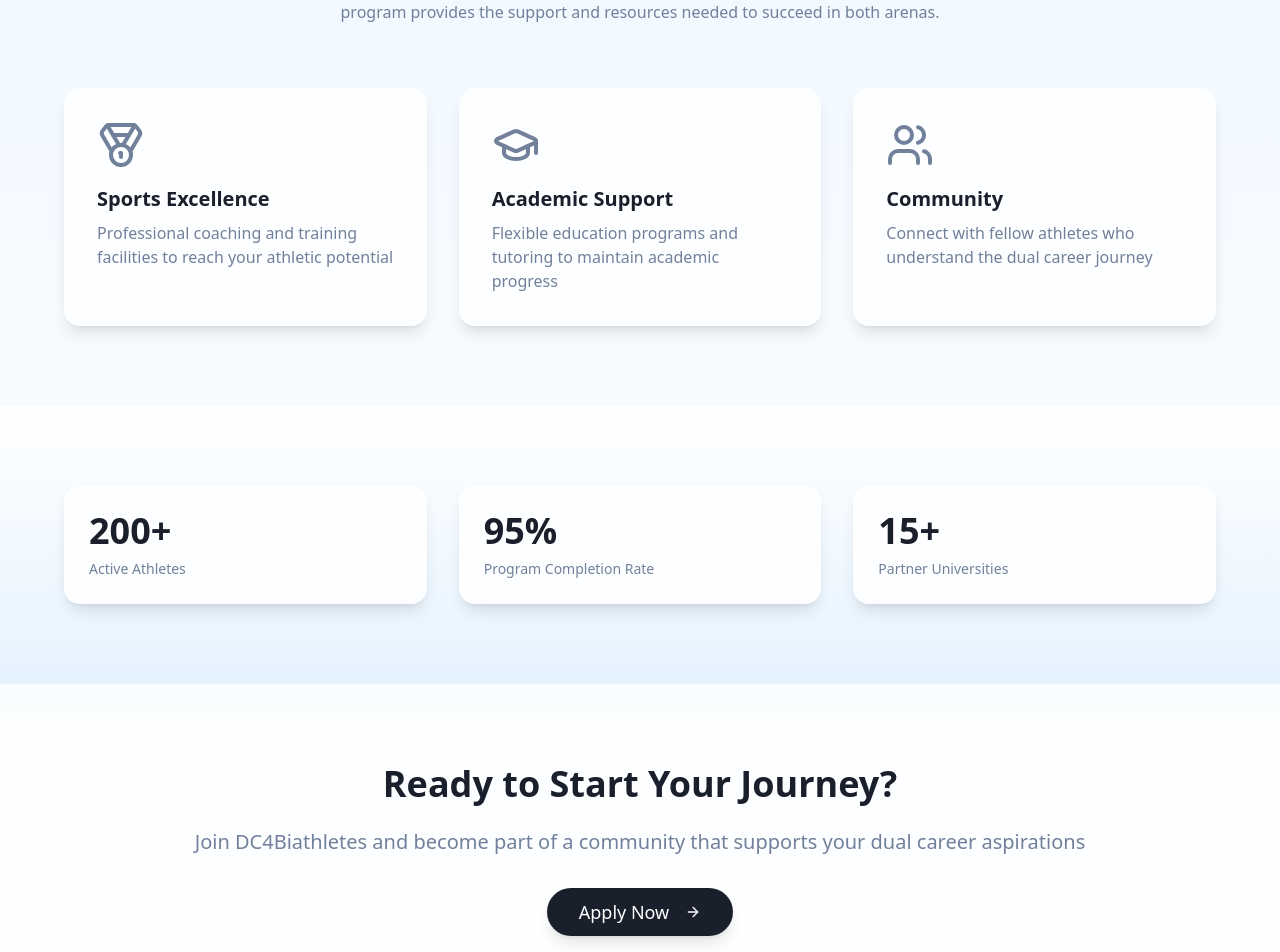
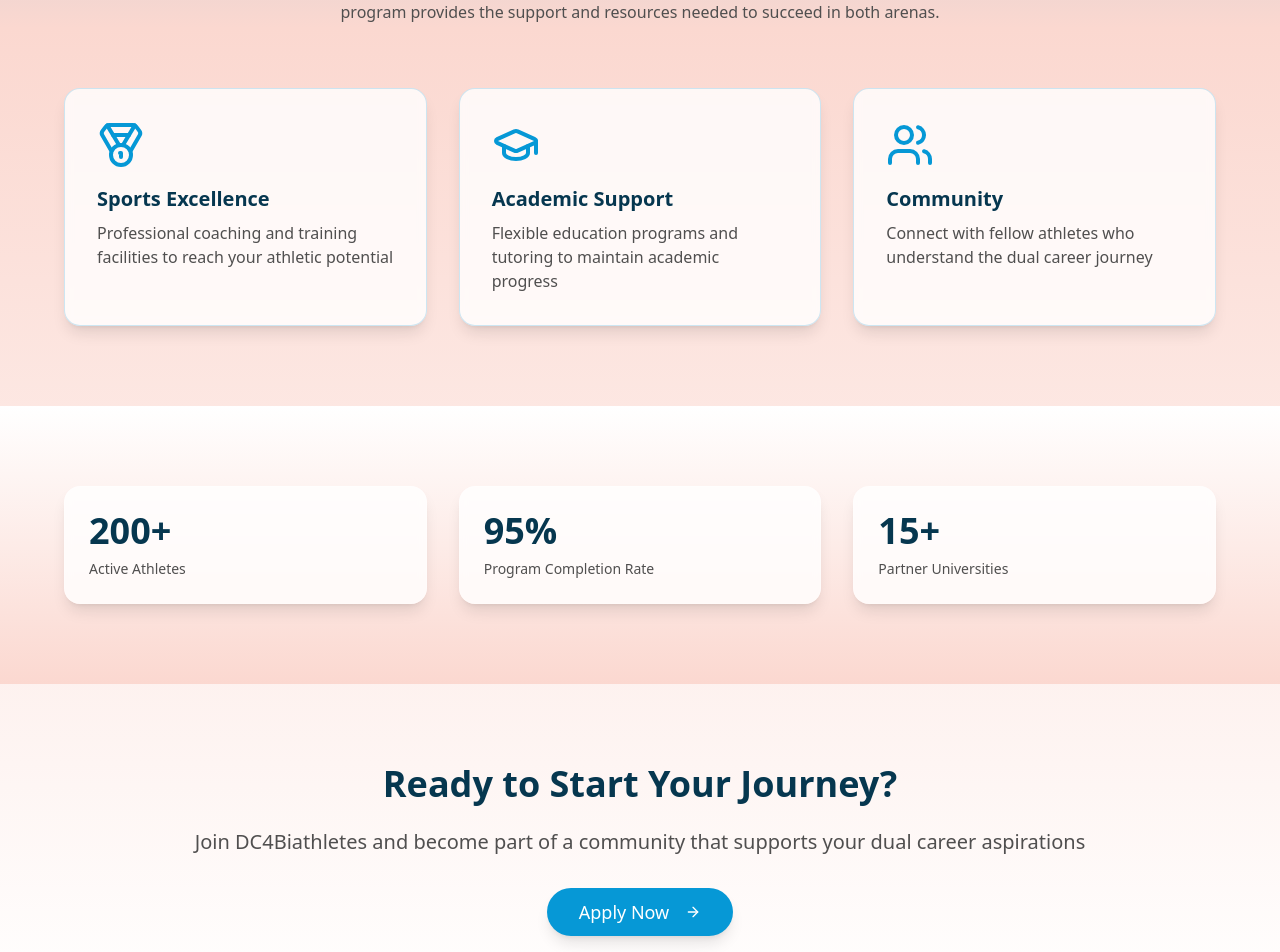
Before and after one commit to DCforBiathletes/dc4biathletes, a React (Vite) app: page / in a window 1280 px wide. Shown: the part 960-1912 px from the top of the page. Built offline with nearby package versions, Linux system fonts and the light colour scheme.

Commit message:
Update theme colors
Added new colors to the theme: #06374f, #0698d6, #d3d800, #504f4f, #fbd8d0, #a55f43.

```diff
--- a/src/pages/Index.tsx
+++ b/src/pages/Index.tsx
@@ -5,21 +5,21 @@ import StatisticCard from "@/components/StatisticCard";
 
 const Index = () => {
   return (
-    <div className="min-h-screen bg-gradient-to-b from-accent to-white">
+    <div className="min-h-screen bg-gradient-to-b from-accent via-muted to-white">
       {/* Hero Section */}
       <section className="h-screen flex items-center justify-center text-center px-4 animate-fade-in">
         <div className="max-w-4xl mx-auto">
-          <div className="inline-block px-4 py-2 bg-white/80 backdrop-blur-sm rounded-full text-secondary mb-6">
+          <div className="inline-block px-4 py-2 bg-highlight/90 backdrop-blur-sm rounded-full text-primary mb-6">
             EU-Sponsored Initiative
           </div>
           <h1 className="text-5xl md:text-7xl font-bold text-primary mb-6">
             Balance Your
-            <span className="text-secondary"> Dual Career</span>
+            <span className="text-accent"> Dual Career</span>
           </h1>
           <p className="text-xl text-secondary mb-8 max-w-2xl mx-auto">
             Supporting young biathletes in achieving excellence in both sports and education
           </p>
-          <Button className="bg-primary text-white hover:bg-primary/90 text-lg px-8 py-6 rounded-full transition-all duration-300 shadow-lg">
+          <Button className="bg-primary text-white hover:bg-accent text-lg px-8 py-6 rounded-full transition-all duration-300 shadow-lg">
             Join Program <ArrowRight className="ml-2" />
           </Button>
         </div>
@@ -37,22 +37,22 @@ const Index = () => {
           </div>
 
           <div className="grid grid-cols-1 md:grid-cols-3 gap-8">
-            <div className="p-8 rounded-2xl bg-white/80 backdrop-blur-sm border border-white/20 shadow-lg">
-              <Medal className="w-12 h-12 text-secondary mb-4" />
+            <div className="p-8 rounded-2xl bg-white/80 backdrop-blur-sm border border-accent/20 shadow-lg">
+              <Medal className="w-12 h-12 text-accent mb-4" />
               <h3 className="text-xl font-bold text-primary mb-2">Sports Excellence</h3>
               <p className="text-secondary">
                 Professional coaching and training facilities to reach your athletic potential
               </p>
             </div>
-            <div className="p-8 rounded-2xl bg-white/80 backdrop-blur-sm border border-white/20 shadow-lg">
-              <GraduationCap className="w-12 h-12 text-secondary mb-4" />
+            <div className="p-8 rounded-2xl bg-white/80 backdrop-blur-sm border border-accent/20 shadow-lg">
+              <GraduationCap className="w-12 h-12 text-accent mb-4" />
               <h3 className="text-xl font-bold text-primary mb-2">Academic Support</h3>
               <p className="text-secondary">
                 Flexible education programs and tutoring to maintain academic progress
               </p>
             </div>
-            <div className="p-8 rounded-2xl bg-white/80 backdrop-blur-sm border border-white/20 shadow-lg">
-              <Users className="w-12 h-12 text-secondary mb-4" />
+            <div className="p-8 rounded-2xl bg-white/80 backdrop-blur-sm border border-accent/20 shadow-lg">
+              <Users className="w-12 h-12 text-accent mb-4" />
               <h3 className="text-xl font-bold text-primary mb-2">Community</h3>
               <p className="text-secondary">
                 Connect with fellow athletes who understand the dual career journey
@@ -63,7 +63,7 @@ const Index = () => {
       </section>
 
       {/* Statistics Section */}
-      <section className="py-20 px-4 bg-gradient-to-b from-white to-accent">
+      <section className="py-20 px-4 bg-gradient-to-b from-white to-muted">
         <div className="max-w-6xl mx-auto">
           <div className="grid grid-cols-1 md:grid-cols-3 gap-8">
             <StatisticCard value="200+" label="Active Athletes" />
@@ -82,7 +82,7 @@ const Index = () => {
           <p className="text-xl text-secondary mb-8">
             Join DC4Biathletes and become part of a community that supports your dual career aspirations
           </p>
-          <Button className="bg-primary text-white hover:bg-primary/90 text-lg px-8 py-6 rounded-full transition-all duration-300 shadow-lg">
+          <Button className="bg-accent text-white hover:bg-primary text-lg px-8 py-6 rounded-full transition-all duration-300 shadow-lg">
             Apply Now <ArrowRight className="ml-2" />
           </Button>
         </div>
--- a/tailwind.config.ts
+++ b/tailwind.config.ts
@@ -26,20 +26,28 @@ export default {
         background: "hsl(var(--background))",
         foreground: "hsl(var(--foreground))",
         primary: {
-          DEFAULT: "#1A1F2C",
+          DEFAULT: "#06374f", // Deep blue
           foreground: "#FFFFFF",
         },
         secondary: {
-          DEFAULT: "#71809B",
+          DEFAULT: "#504f4f", // Gray
           foreground: "#FFFFFF",
         },
         accent: {
-          DEFAULT: "#E5F3FF",
-          foreground: "#1A1F2C",
+          DEFAULT: "#0698d6", // Bright blue
+          foreground: "#FFFFFF",
+        },
+        highlight: {
+          DEFAULT: "#d3d800", // Yellow
+          foreground: "#06374f",
         },
         muted: {
-          DEFAULT: "#F4F7FD",
-          foreground: "#71809B",
+          DEFAULT: "#fbd8d0", // Soft pink
+          foreground: "#504f4f",
+        },
+        warm: {
+          DEFAULT: "#a55f43", // Brown
+          foreground: "#FFFFFF",
         },
       },
       keyframes: {
```
